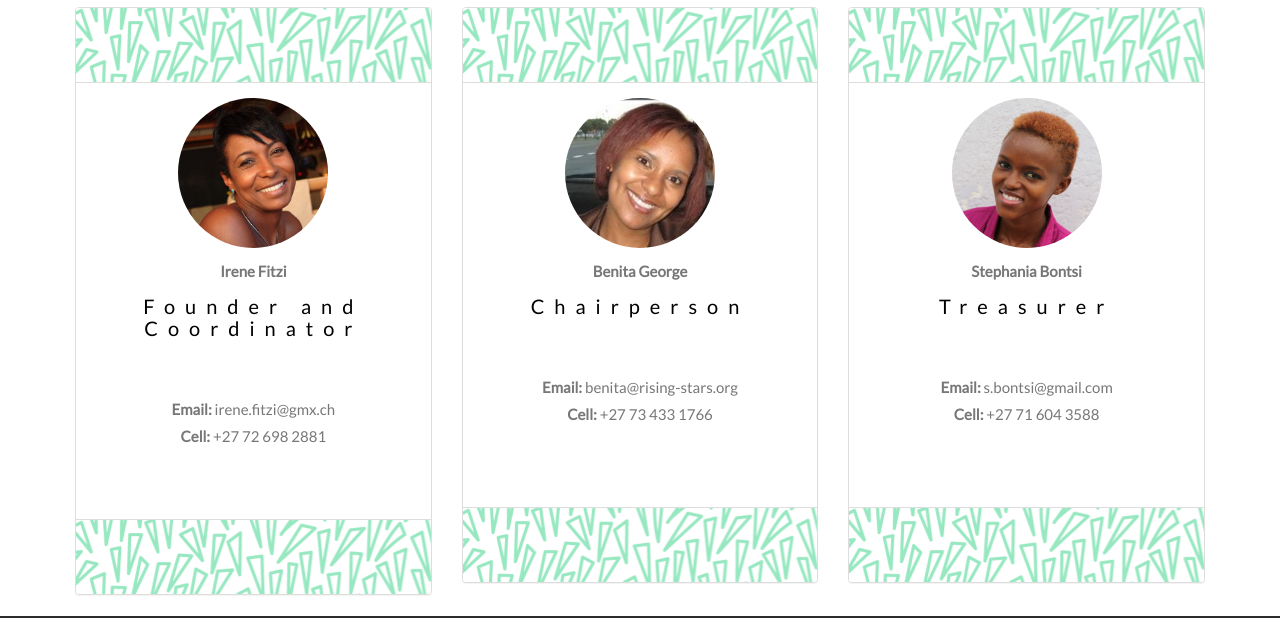
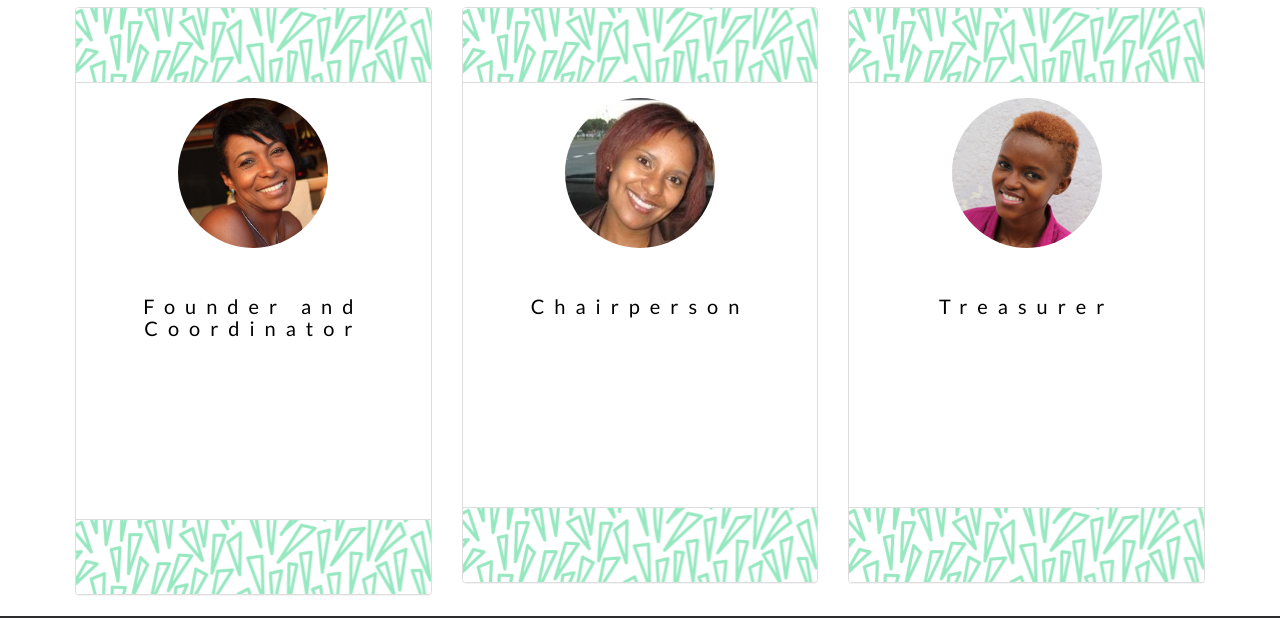
Before and after one commit to stefanfitzi/baf-website, a plain HTML site: page bafpage/contacts.html in a window 1280 px wide. Shown: the part 182-800 px from the top of the page. Drawn offline with nearby package versions, Linux system fonts and the light colour scheme.

Commit message:
change the color of the body font.

```diff
--- a/bafpage/contacts.html
+++ b/bafpage/contacts.html
@@ -23,7 +23,7 @@
 }
   body {
       font: 400 15px/1.8 Lato, sans-serif;
-      color: #777;
+      color: #ffffff;
   }
   h2  {
       margin: 10px 0 30px 0;
```
